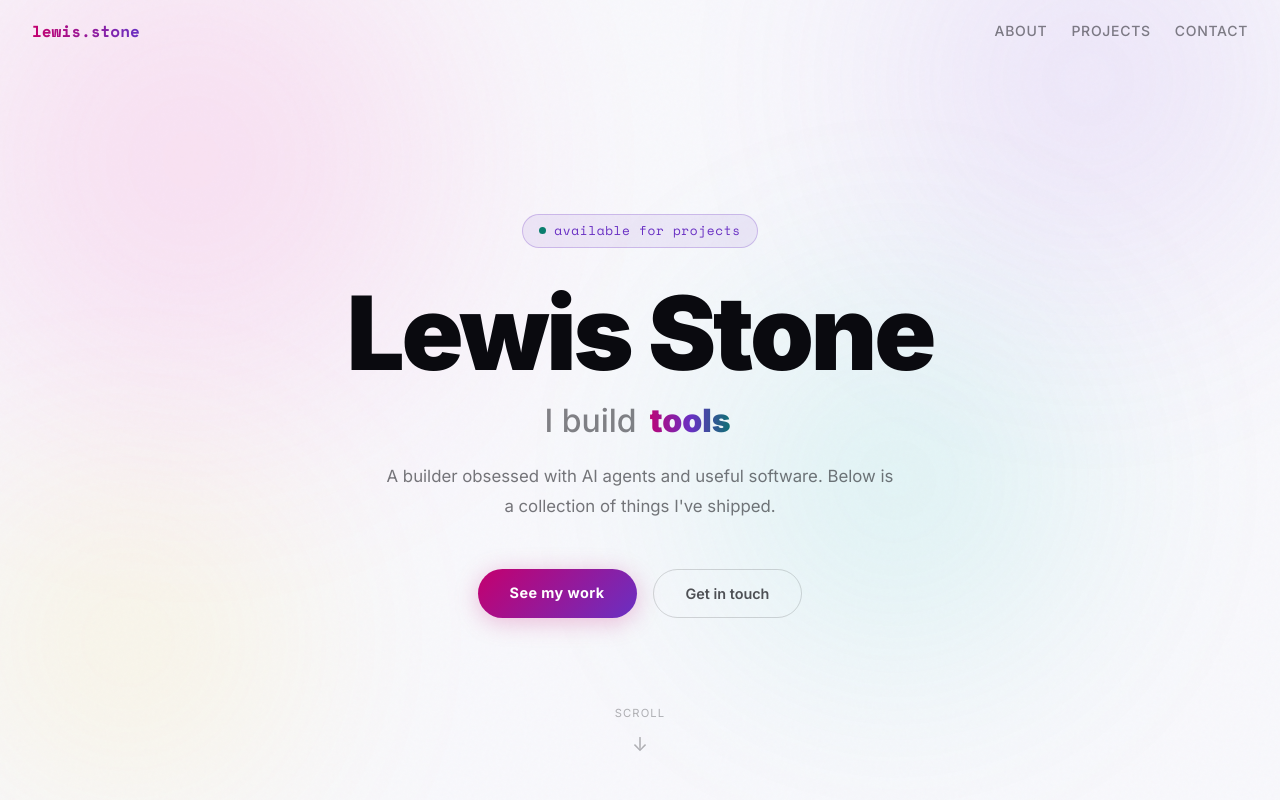
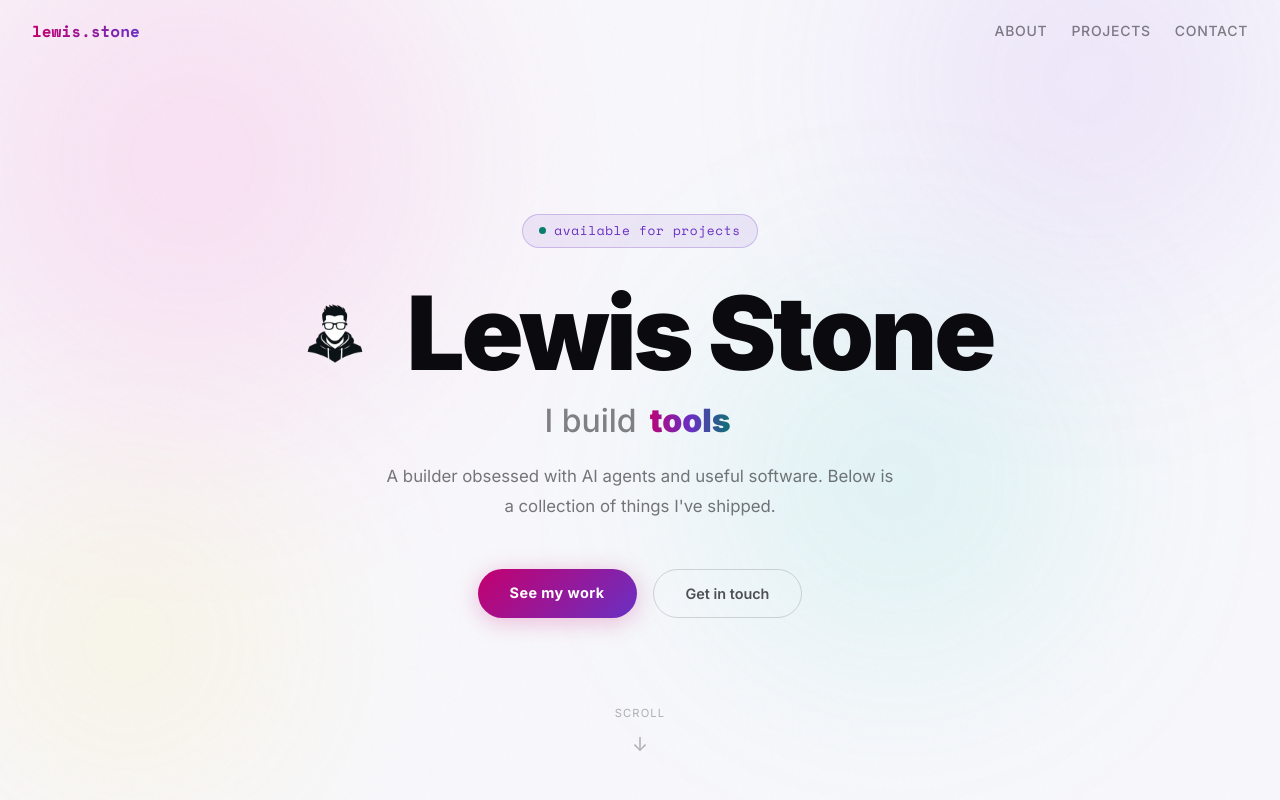
Before and after one commit to stolenwise/portfolio, a React (Vite) app: page / in a window 1280 px wide. Shown: the top 800 px of the page. Built offline with nearby package versions, Linux system fonts and the light colour scheme.

Commit message:
Add logo and light theme

```diff
--- a/src/App.jsx
+++ b/src/App.jsx
@@ -199,16 +199,34 @@ function Hero() {
         available for projects
       </div>
 
+      <div style={{
+        display: 'flex',
+        alignItems: 'center',
+        justifyContent: 'center',
+        gap: 'clamp(0.75rem, 2vw, 1.5rem)',
+        marginBottom: '0.5rem',
+        flexWrap: 'wrap',
+      }}>
+        <img
+          src="/logo.png"
+          alt="Lewis Stone"
+          style={{
+            width: 'clamp(56px, 8vw, 96px)',
+            height: 'clamp(56px, 8vw, 96px)',
+            objectFit: 'contain',
+            flexShrink: 0,
+          }}
+        />
         <h1 style={{
           fontSize: 'clamp(3rem, 8vw, 6.5rem)',
           fontWeight: 900,
           lineHeight: 1.05,
           letterSpacing: '-0.03em',
-        marginBottom: '0.5rem',
           color: '#0a0a0f',
         }}>
           Lewis Stone
         </h1>
+      </div>
 
       <h2 style={{
         fontSize: 'clamp(1.25rem, 3vw, 2rem)',
```
Also changed, not shown: public/logo.png (added). Lines whose indentation alone changed are shown as unchanged.
